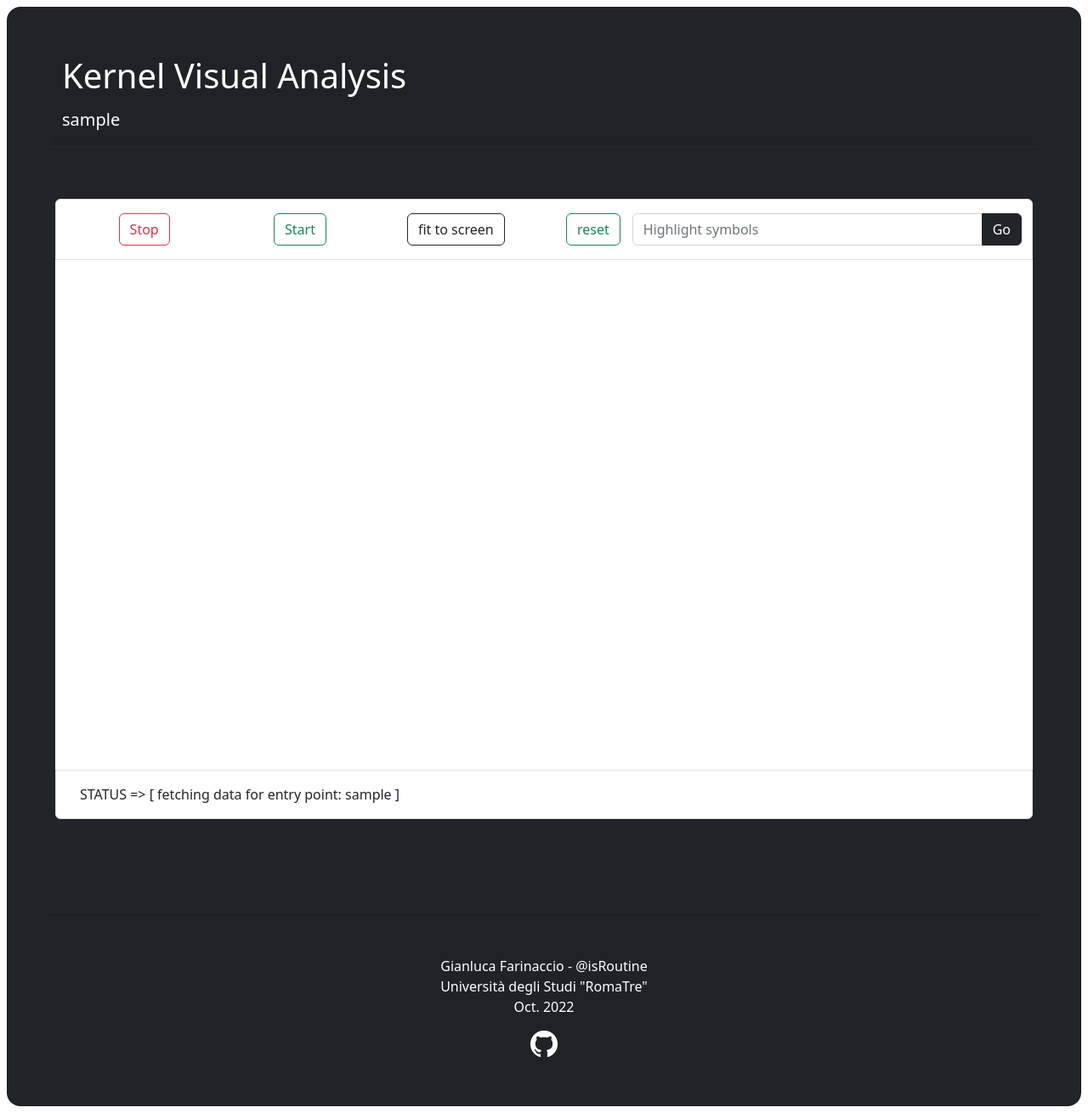
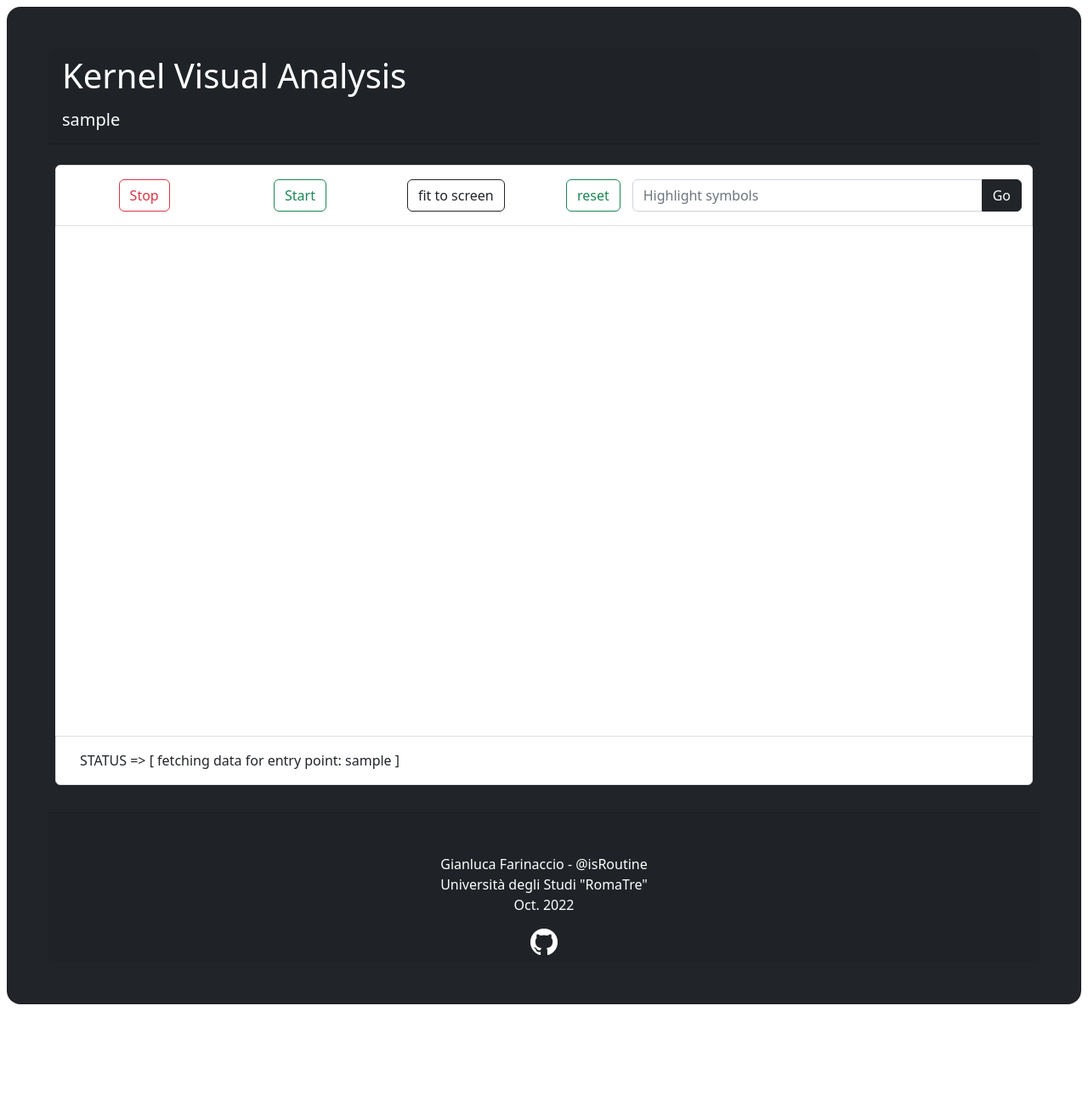
Before and after one commit to gianlucafarinaccio/kernel-visual-analysis, a Flask app: a page that uses templates/symbol.html in a window 1280 px wide. Shown: the whole page at 85% size. After the commit the page ends 1182 px from the top, so only its background shows below. Run offline with Flask 2, Linux system fonts and the light colour scheme; data that the repository does not hold is empty; some libraries are stand-ins or nearby versions.

Commit message:
update front-end

```diff
--- a/static/js/src/main.js
+++ b/static/js/src/main.js
@@ -40,6 +40,7 @@ async function init(entryPoint){
 
     network.on("hold", (params) => clustering.openCluster(params.nodes[0], network));
     network.on("click", (params) => ui.debug(params));
+    network.on("hoverEdge", (params) => console.log(params));
 
     repository.setEdgeSubsystem(repository.getEdges(), repository.getNodes());
     repository.generateArrowsData(repository.getEdges(), repository.getNodes());
--- a/static/js/src/repository-module.js
+++ b/static/js/src/repository-module.js
@@ -25,8 +25,14 @@ export const repository = function(){
 	        zoomSpeed: 3,
             hideEdgesOnDrag: true,
             hideEdgesOnZoom: true,
+            hover: true,
 	    },
+        nodes:{
+            shape: 'circle'
+        },
 	    edges: {
+            width: 3,
+            selectionWidth: 10,
 	        smooth: {
 	            forceDirection: "none",
 	            roundness: 0,
--- a/templates/symbol.html
+++ b/templates/symbol.html
@@ -23,42 +23,13 @@
 
     <div hidden id="symname">{{symbol_name}}</div>
 
-
-
-<!--     <div class="container mx-5 my-2 p-3 border">
-        <div class="row border">
-            <div class="col-1 border d-flex align-items-center justify-content-center">
-                <button id="stop" type="button" class="btn btn-danger" >Stop</button>
-            </div>
-            <div class="col-1 border d-flex align-items-center justify-content-center">
-                <button id="start" type="button" class="btn btn-success" >Start</button>
-            </div>
-            <div class="col-1 border d-flex align-items-center justify-content-center">
-                <button id="fit" type="button" class="btn btn-outline-dark" >fit</button>
-            </div>
-            <div class="col-4 border d-flex">
-                <div class="input-group  align-items-center justify-content-center">
-                  <input id="search-field" type="text" class="form-control border border-dark" placeholder="Search symbols" aria-label="Recipient's username"aria-describedby="button-addon2">
-                  <button id="search" class="btn btn-dark" type="button">Go</button>
-                </div>
-            </div>
-            <div class="col-1 border d-flex align-items-center justify-content-center">
-                <button id="reset-filter" type="button" class="btn btn-outline-success" >reset</button>
-            </div>
-        </div>
-    </div> -->
-
-<!--     <div class="container  mx-5 my-2 p-3 border " id="status"> ... </div> -->
-
-<!--     <div id="network" class="card " style="height:500px;">    -->
-
     <div class="card m-2 p-5 rounded-4 bg-dark">
         <div class="card-header">
             <h1 class="text-white ">Kernel Visual Analysis</h1>
             <h5 class="text-white mt-3"> {{symbol_name}}</h5>
         </div>
 
-        <div class="card-body my-5 mx-1">
+        <div class="card-body my-2 mx-1">
             <div class="row d-flex flex-row mb-0 py-3 bg-white border border-bottom rounded-top">
 
                 <div class="col-6 d-flex justify-content-evenly ">
@@ -97,7 +68,7 @@
 
         </div>
 
-        <div class="card-footer mt-5 pt-5">
+        <div class="card-footer mt-2 pt-5">
             <div class="text-center text-white ">Gianluca Farinaccio - @isRoutine</div>
             <div class="text-center text-white ">Università degli Studi "RomaTre"</div>
             <div class="text-center text-white ">Oct. 2022</div>
```
